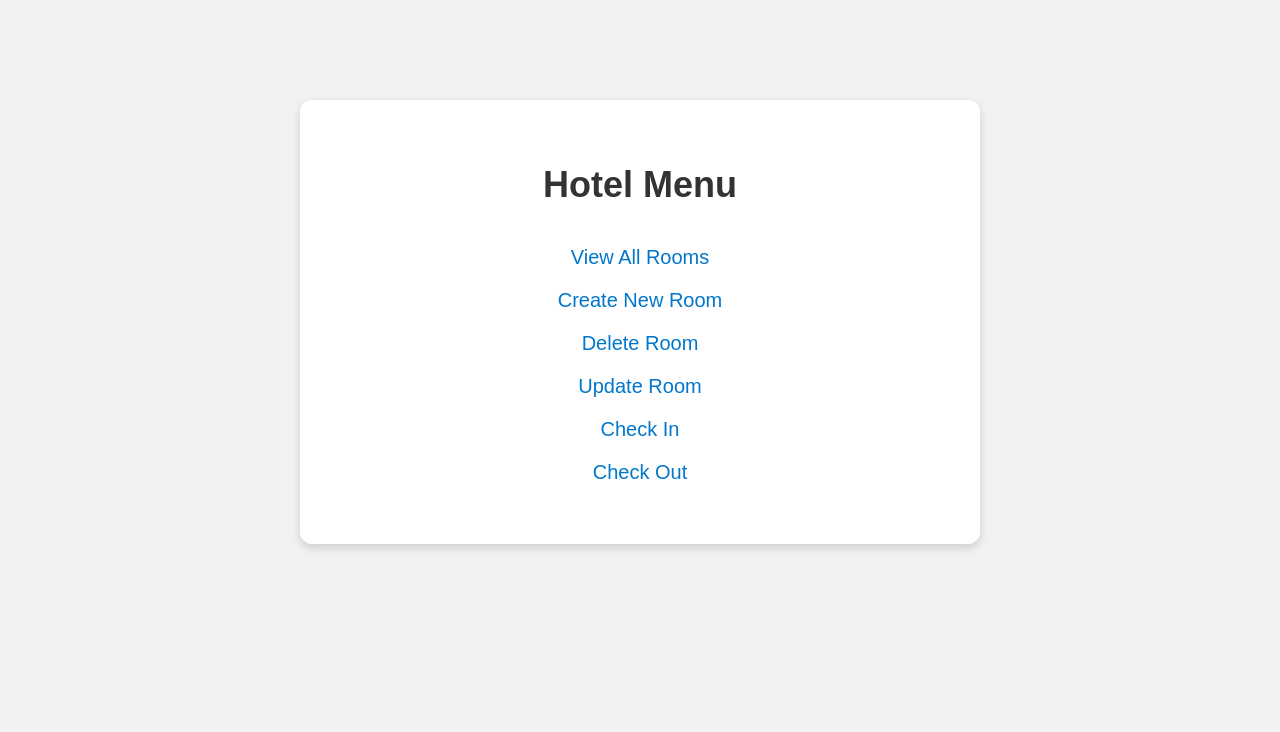
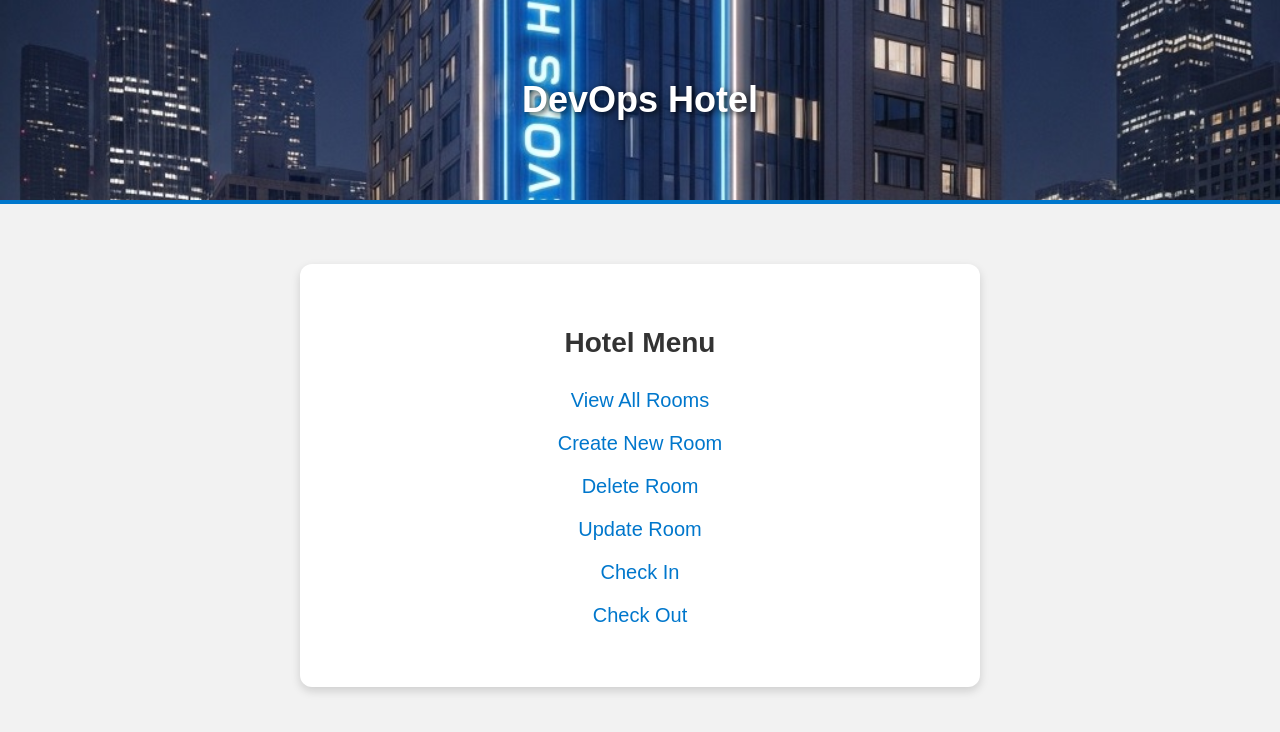
Before and after one commit to Daniel2369/myHotel_DevOps_MidTerm, a FastAPI app: page / in a window 1280 px wide. Shown: the top 732 px of the page. Run offline with FastAPI, Linux system fonts and the light colour scheme.

Commit message:
Added a banner to menu.html

```diff
--- a/backend.py
+++ b/backend.py
@@ -3,7 +3,7 @@ from fastapi import FastAPI, Request, Form # Backend app library fastapi
 from contextlib import asynccontextmanager
 from fastapi.responses import HTMLResponse
 from fastapi.templating import Jinja2Templates # Frontend library using html templates
-from starlette import status
+from fastapi.staticfiles import StaticFiles
 import random
 
 
@@ -50,6 +50,7 @@ async def lifespan(app: FastAPI):
 app = FastAPI(lifespan=lifespan) # Loading the framework to a variable
 templates = Jinja2Templates(directory="templates") # Loading the menu.html file
 
+app.mount("/static", StaticFiles(directory="static"), name="static")
 
 '''
 Calling templates/*.html files
--- a/templates/menu.html
+++ b/templates/menu.html
@@ -10,9 +10,26 @@
             padding: 0;
         }
 
+        .banner {
+            width: 100%;
+            height: 200px;
+            background: url("/static/devops_hotel.jpeg") center/cover no-repeat;
+            display: flex;
+            align-items: center;
+            justify-content: center;
+            color: white;
+            text-shadow: 2px 2px 6px rgba(0, 0, 0, 0.8);
+            border-bottom: 4px solid #0077cc;
+        }
+
+        .banner h1 {
+            font-size: 36px;
+            margin: 0;
+        }
+
         .container {
             max-width: 600px;
-            margin: 100px auto;
+            margin: 60px auto;
             padding: 40px;
             background-color: #fff;
             border-radius: 12px;
@@ -20,9 +37,9 @@
             text-align: center;
         }
 
-        h1 {
-            margin-bottom: 40px;
-            font-size: 36px;
+        h2 {
+            margin-bottom: 30px;
+            font-size: 28px;
             color: #333;
         }
 
@@ -48,8 +65,12 @@
     </style>
 </head>
 <body>
+    <div class="banner">
+        <h1>DevOps Hotel</h1>
+    </div>
+
     <div class="container">
-        <h1>Hotel Menu</h1>
+        <h2>Hotel Menu</h2>
         <ul>
             <li><a href="/rooms">View All Rooms</a></li>
             <li><a href="/form/create_room">Create New Room</a></li>
```
Also changed, not shown: static/devops_hotel.jpeg (renamed from WhatsApp Image 2025-07-10 at 13.08.35.jpeg).
